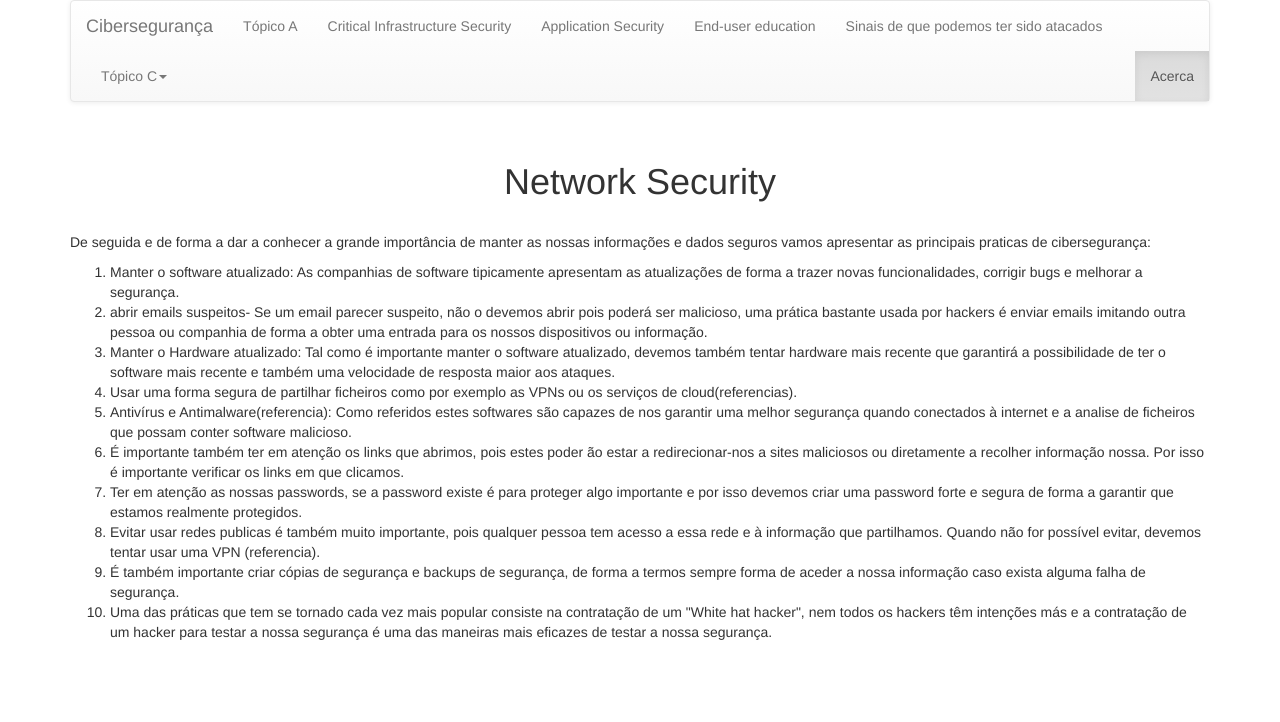
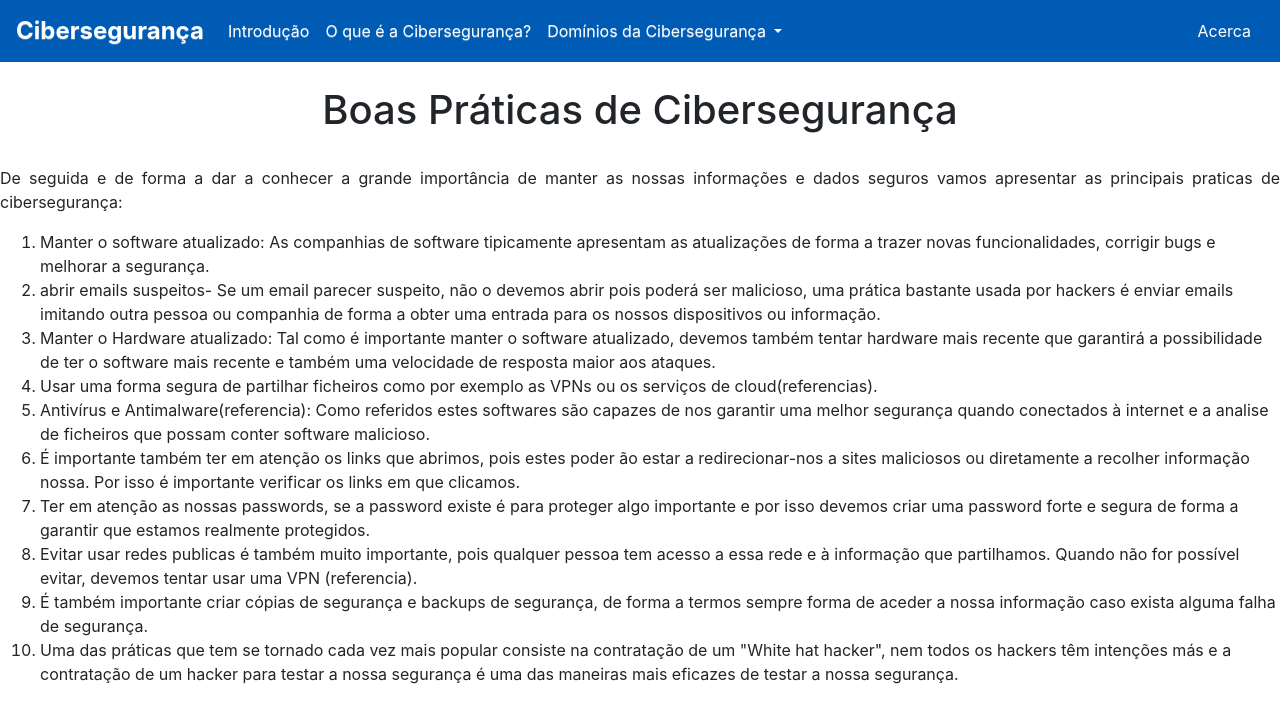
Before and after one commit to MiguelReis23/trabalho-iei, a plain HTML site: page projeto/Boas_praticas.html in a window 1280 px wide. Drawn offline with nearby package versions, Linux system fonts and the light colour scheme.

Commit message:
navbar em tudo

```diff
--- a/projeto/Boas_praticas.html
+++ b/projeto/Boas_praticas.html
@@ -1,22 +1,17 @@
 <!DOCTYPE html>
 <head>
-    <title>Network Security | Cibersegurança</title>
+    <title>Boas práticas | Cibersegurança</title>
     <meta charset="utf-8" name="viewport" content="shrink-to-fit=no,width=device-width, initial-scale=1, ">
     <link href="imagens/ua.png" rel="shortcut icon">
 
-    <link rel="stylesheet"
-	href="http://maxcdn.bootstrapcdn.com/bootstrap/3.3.6/css/bootstrap.min.css">
+
+	<link rel="stylesheet" href="https://maxcdn.bootstrapcdn.com/bootstrap/4.0.0/css/bootstrap.min.css" integrity="sha384-Gn5384xqQ1aoWXA+058RXPxPg6fy4IWvTNh0E263XmFcJlSAwiGgFAW/dAiS6JXm" crossorigin="anonymous">
 
 	<link rel="stylesheet"
 	href="https://maxcdn.bootstrapcdn.com/bootstrap/3.3.6/css/bootstrap-theme.min.css">
 
-	<script
-	src="https://ajax.googleapis.com/ajax/libs/jquery/1.11.3/jquery.min.js"></script>
 
-	<script
-	src="http://maxcdn.bootstrapcdn.com/bootstrap/3.3.6/js/bootstrap.min.js"></script>
-
-	<link rel="stylesheet" href="css/main.css"/>
+	<link rel="stylesheet" href="css/principal.css"/>
 </head>
 
 
@@ -25,48 +20,39 @@
 
 
 
-    <div   class="container">
-        <nav id="menu"  class="navbar navbar-default ">
-            <div class = "navbar-header">
-                <a class="navbar-brand" href="index.html">Cibersegurança</a>
+    <nav class="navbar navbar-expand-lg navbar-light bg-light">
+        <a class="navbar-brand" href="">Cibersegurança</a>
+        <button class="navbar-toggler" type="button" data-toggle="collapse" data-target="#conteudoNavbarSuportado" aria-controls="conteudoNavbarSuportado" aria-expanded="false" aria-label="Alterna navegação">
+        <span class="navbar-toggler-icon"></span>
+        </button>
 
-            </div>
-            <div class="navbar-collapse collapse">
-                <ul class="nav navbar-nav">
-                    <li class="nav-item">
-                        <a class="nav-link" href="topicoA.html">Tópico A</a>
+        <div class="collapse navbar-collapse" id="conteudoNavbarSuportado">
+        <ul class="navbar-nav mr-auto">
+            <li class="nav-item active">
+            <a class="nav-link" href="#">Introdução <span class="sr-only">(página atual)</span></a>
             </li>
             <li class="nav-item">
-                        <a class="nav-link" href="Critical_Infrastructure_Security.html">Critical Infrastructure Security</a>
+            <a class="nav-link" href="#">O que é a Cibersegurança?</a>
             </li>
-                    <li class="nav-item">
-                        <a class="nav-link" href="Application_Security.html">Application Security</a>
-                    </li>
-                    <li class="nav-item">
-                        <a class="nav-link" href="End-user_education.html">End-user education</a>
-                    </li>
-                    <li class="nav-item">
-                        <a class="nav-link" href="Sinais_de_que_podemos_ter_sido_atacados.html">Sinais de que podemos ter sido atacados</a>
+            <li class="nav-item dropdown">
+            <a class="nav-link dropdown-toggle" href="#" id="navbarDropdown" role="button" data-toggle="dropdown" aria-haspopup="true" aria-expanded="false">
+                Domínios da Cibersegurança
+            </a>
+            <div class="dropdown-menu" aria-labelledby="navbarDropdown">
+                <a class="dropdown-item" href="#">Critical Infrastructure Security</a>
+                <a class="dropdown-item" href="#">Network Security</a>
+                <a class="dropdown-item" href="#">Application Security</a>
+                <a class="dropdown-item" href="#">Cloud Security</a>
+                <a class="dropdown-item" href="#">End-user Security</a>
+                <a class="dropdown-item" href="#">Boas Práticas</a>
+                <a class="dropdown-item" href="#">Sinais de Ataque</a>
+            </div>
             </li>
         </ul>
-                <ul class="nav navbar-nav">
-                    <li class="nav-item">
-                        <a href="topicoC.html" class="dropdown-toggle" data-toggle="dropdown">Tópico C<b class="caret"></b></a>
-                        <ul class="dropdown-menu">
-                            <li class="nav-item">
-                                <a class="nav-link" href="opcao1.html">Opção1</a>
-                            </li>
-                            <li class="divider"></li>
-                            <li class="nav-item">
-                                <a class="nav-link" href="opcao2.html">Opção2</a>
-                            </li>
-                        </ul>
-                    </li>
-                </ul>
-                <ul class="nav navbar-nav navbar-right">
-                    <li class="active"><a href ="Acercade.html">Acerca</a></li>
-                </ul>
+        <form class="form-inline my-2 my-lg-0">
 
+            <button class="btn" type="button">Acerca</button>
+        </form>
         </div>
     </nav>
         <br>
@@ -75,7 +61,7 @@
             <div>
 
 
-                <h1 align="center" >Network Security</h1>
+                <h1 align="center" >Boas Práticas de Cibersegurança</h1>
 
 
 
@@ -143,6 +129,8 @@ intenções más e a contratação de um hacker para testar a nossa segurança
 
     </ol>
 
-
+    <script src="https://code.jquery.com/jquery-3.2.1.slim.min.js" integrity="sha384-KJ3o2DKtIkvYIK3UENzmM7KCkRr/rE9/Qpg6aAZGJwFDMVNA/GpGFF93hXpG5KkN" crossorigin="anonymous"></script>
+    <script src="https://cdnjs.cloudflare.com/ajax/libs/popper.js/1.12.9/umd/popper.min.js" integrity="sha384-ApNbgh9B+Y1QKtv3Rn7W3mgPxhU9K/ScQsAP7hUibX39j7fakFPskvXusvfa0b4Q" crossorigin="anonymous"></script>
+    <script src="https://maxcdn.bootstrapcdn.com/bootstrap/4.0.0/js/bootstrap.min.js" integrity="sha384-JZR6Spejh4U02d8jOt6vLEHfe/JQGiRRSQQxSfFWpi1MquVdAyjUar5+76PVCmYl" crossorigin="anonymous"></script>
 
 </body>
```
Also changed, not shown: projeto/Application_Security.html (+33 -39 lines), projeto/Cloud_Security.html (+39 -49 lines), projeto/Critical_Infrastructure_Security.html (+33 -45 lines), projeto/End-user_education.html (+36 -50 lines), projeto/Network_Security.html (+37 -44 lines), projeto/Sinais_de_que_podemos_ter_sido_atacados.html (+34 -46 lines). Lines whose indentation alone changed are shown as unchanged.
